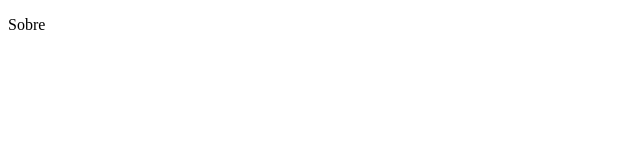
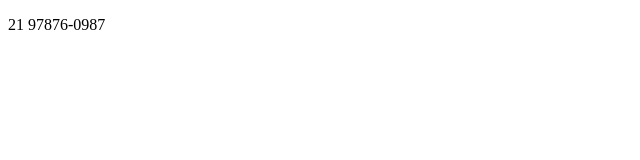
Before and after one commit to wanderson-lima/github-master, a plain HTML site: page sobre.html in a window 1280 px wide. Shown: the full height of the page, 0-640 px from the left. Drawn offline with Linux system fonts and the light colour scheme.

```diff
--- a/sobre.html
+++ b/sobre.html
@@ -6,6 +6,6 @@
     <title>Document</title>
 </head>
 <body>
-    <p>Sobre</p>
+    <p>21 97876-0987</p>
 </body>
 </html>
```
